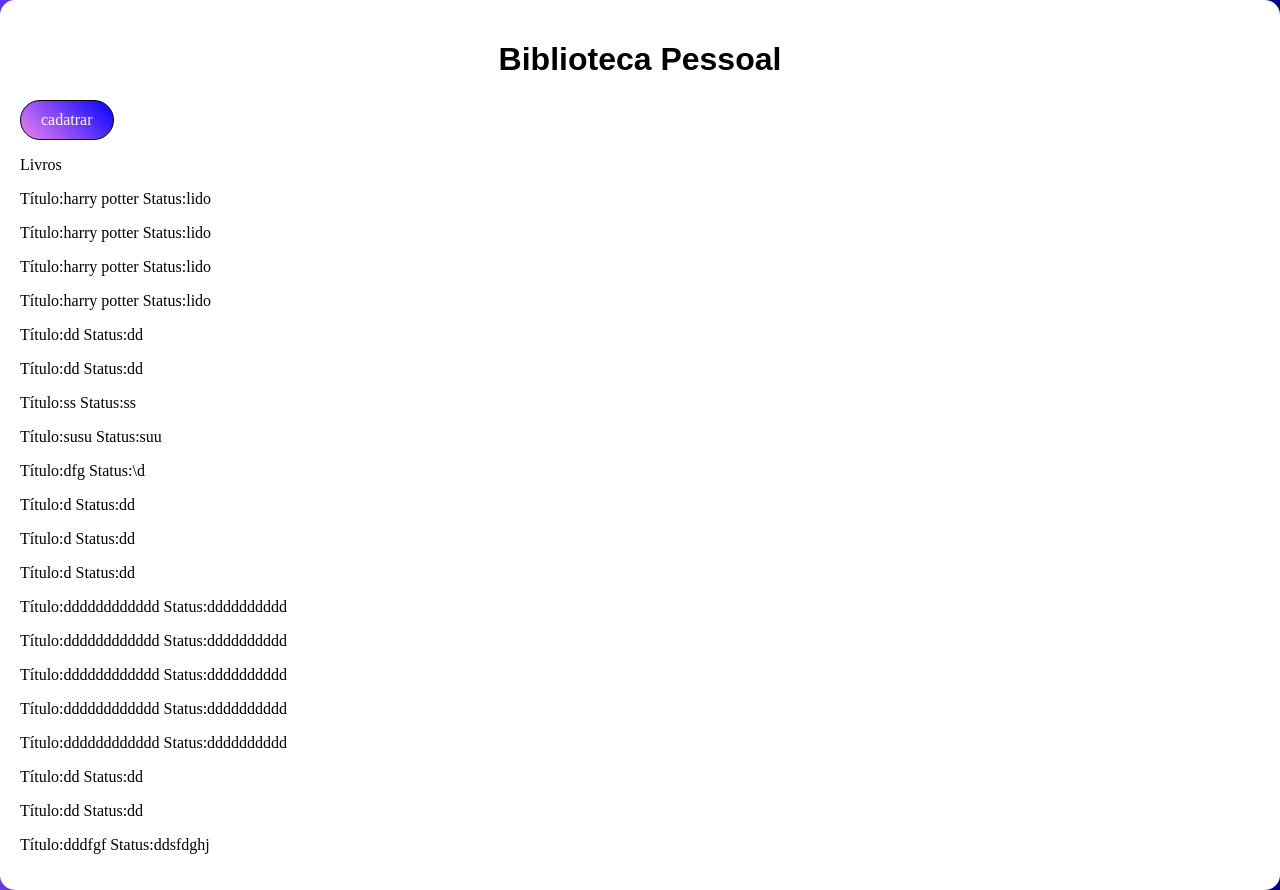
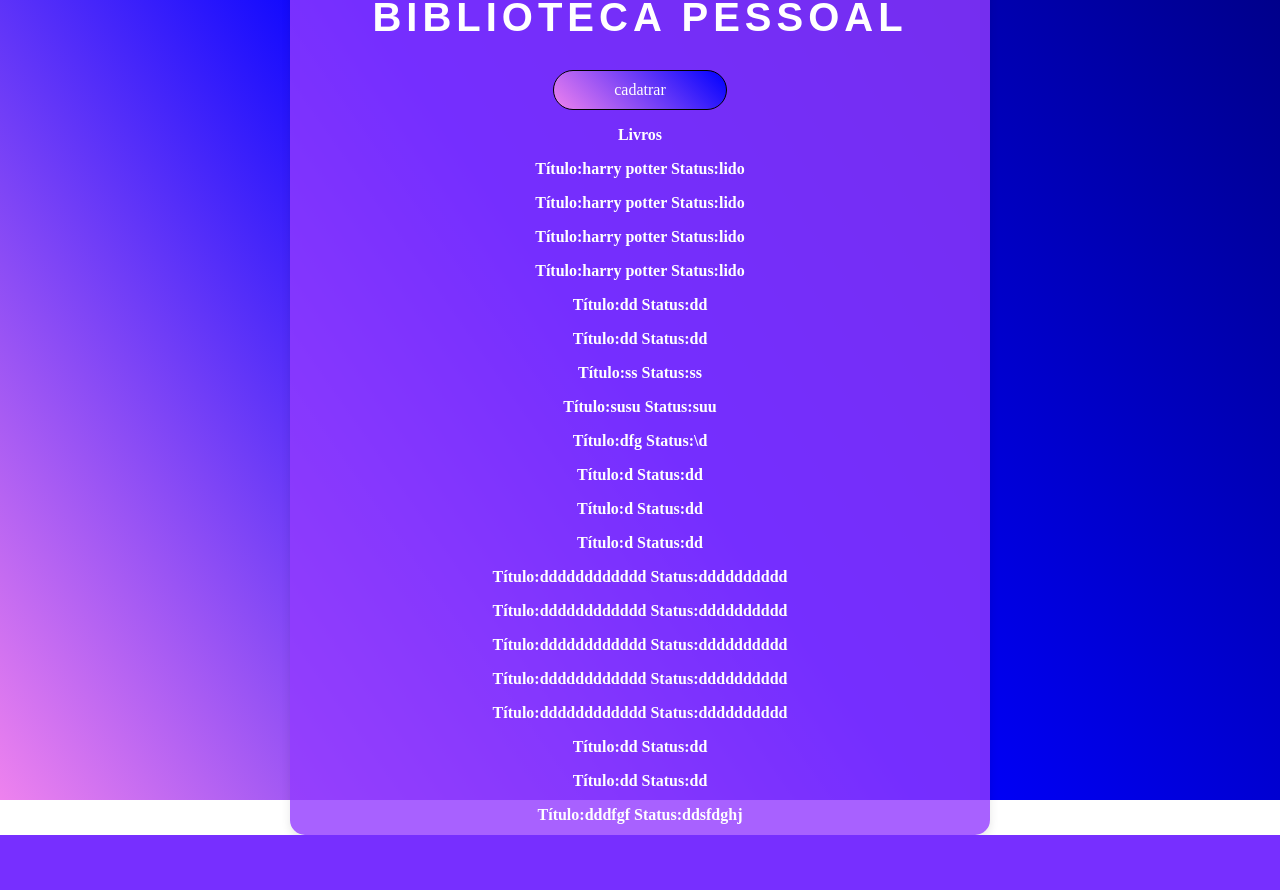
Before and after one commit to gabryellgs/Personal-Library, a Django app: page /telaPrincipal/ in a window 1280 px wide. After the commit the page ends 835 px from the top, so only its background shows below. Run offline with Django 5.2, Linux system fonts and the light colour scheme; data comes from the database, SQL or seed files in the repository.

Commit message:
gabryell

```diff
--- a/core/static/estiloTP.css
+++ b/core/static/estiloTP.css
@@ -1,23 +1,29 @@
 body {
-
   height: 100vh;
   margin: 0;
+  background: linear-gradient(55deg, violet, blue, darkblue);
   background-size: cover;
   background-repeat: no-repeat;
-  background: linear-gradient(55deg, violet, blue, darkblue);
+  display: flex;
+  justify-content: center;
+  align-items: center;
+  color: white;
 }
 
 .container {
-  background-color: white;
-  padding: 20px;
+  background-color: rgba(147, 58, 255, 0.8); /* Adicionei transparência */
+  width: 700px;
+  height: 870px;
   border-radius: 15px;
   box-shadow: 0 4px 10px rgba(0, 0, 0, 0.1);
+  text-align: center; /* Centraliza o texto dentro */
 }
 
 h1 {
-  text-align: center;
-  color: rgb(0, 0, 0);
+  color: white; /* Cor do texto branca */
   font-family: Arial, sans-serif;
+  margin: 10px;
+  padding: 5px;
 }
 
 a {
@@ -27,14 +33,30 @@ a {
   border-radius: 20px;
   border: 1px solid black;
   color: white;
-  padding: 10px 20px;
+  padding: 10px 60px;
   text-decoration: none;
   outline: none;
   transition: all 0.3s ease;
 }
 
 a:hover {
-  transition: 0.10s;
-  background: linear-gradient(45deg, blue, violet,rgb(63, 63, 112, rgb(100, 6, 100)));
-  color: rgb(0, 0, 0);
+  background: linear-gradient(45deg, blue, violet, rgb(63, 63, 112));
+  color: rgb(181, 180, 181);
 }
+.ap{
+  font-size: 20px;
+  font-weight: bold;
+  text-transform: uppercase;
+  letter-spacing: 5px;
+  padding: 15px;
+
+}
+
+.cadas{
+
+}
+
+.biblio{
+  font-size: 16px;
+  font-weight: bold;
+}
```
